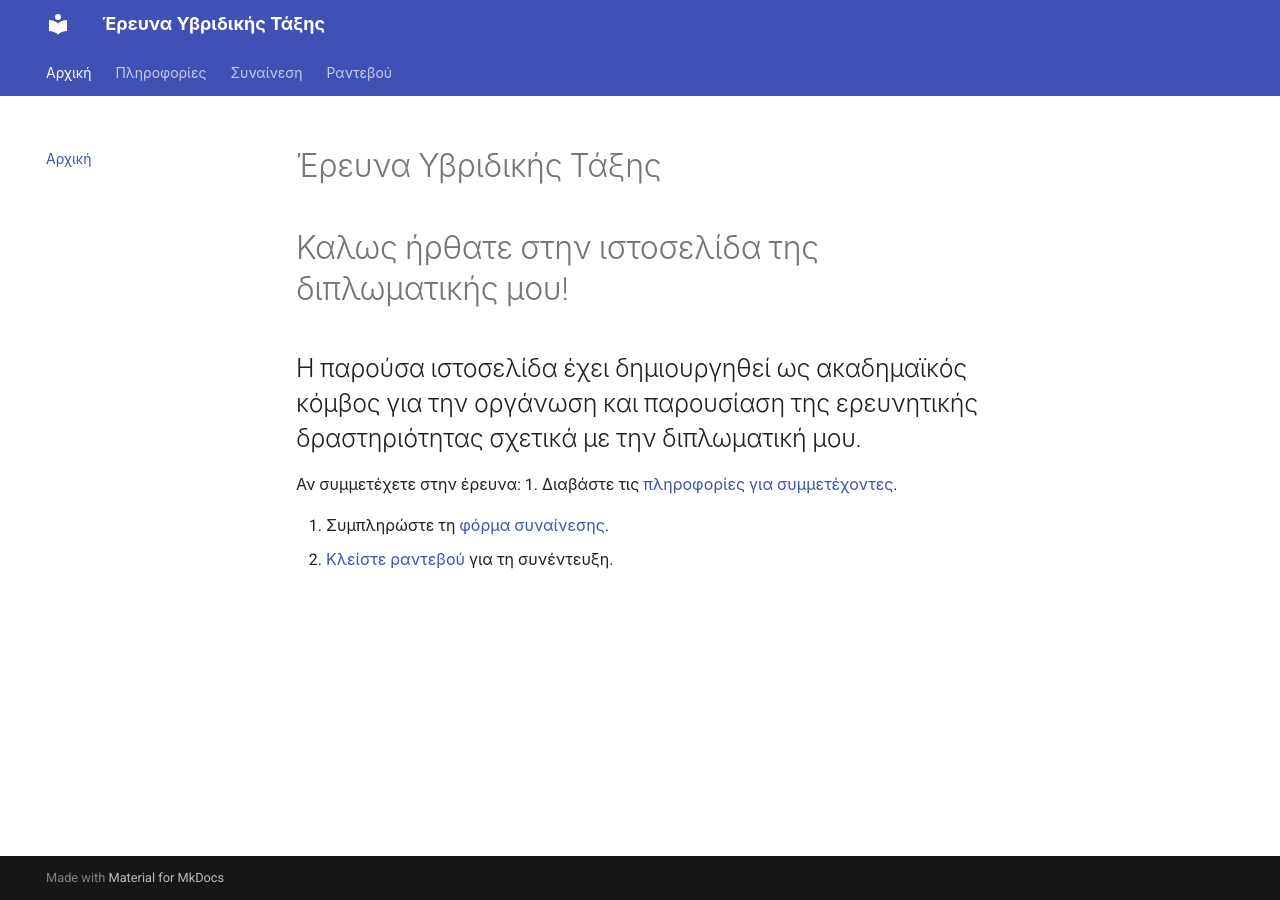
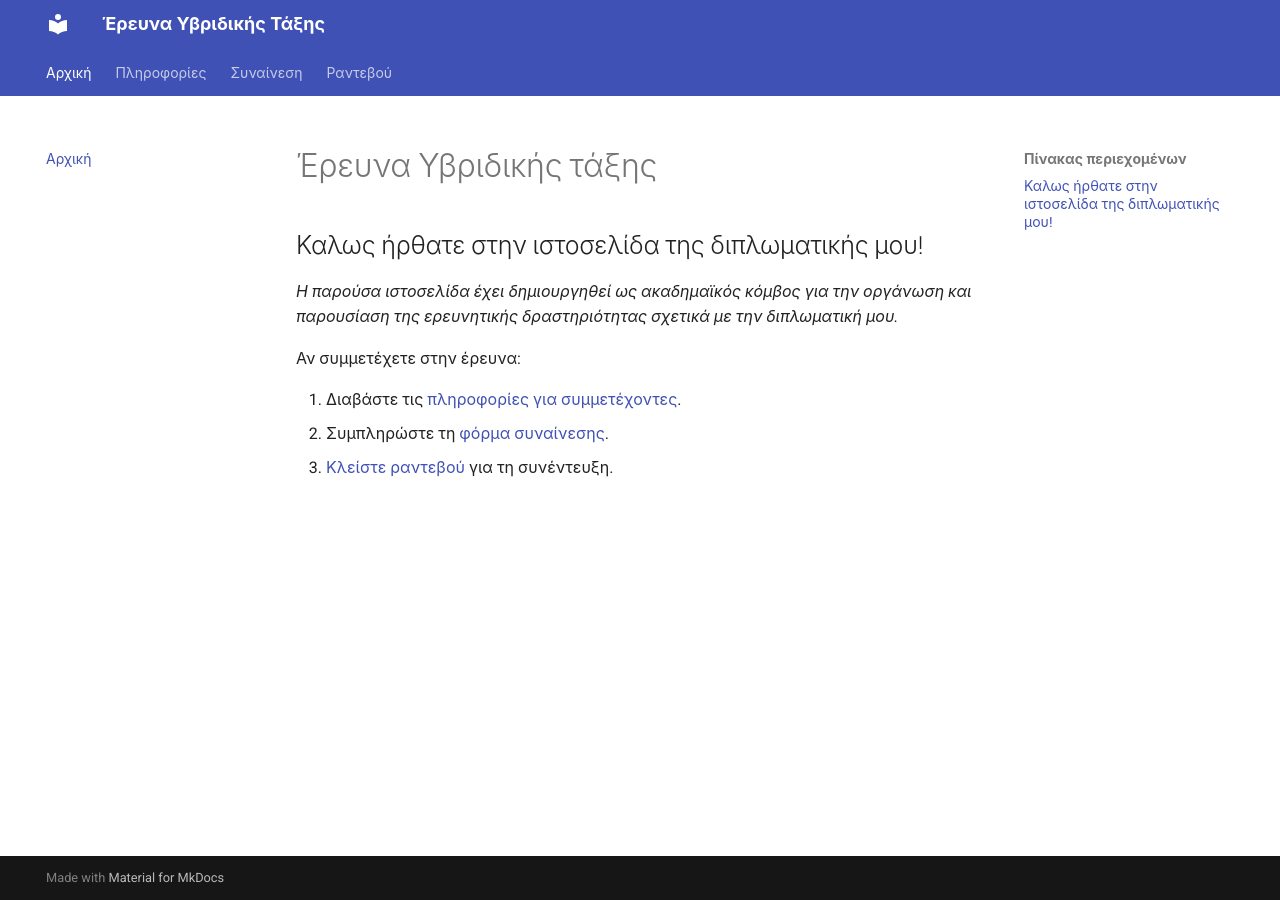
Before and after one commit to hybrid-learning-research/hybrid-learning-research.github.io, an MkDocs documentation site: the page built from docs/index.md, in a window 1280 px wide. Built offline with MkDocs 1.6.1 and Material for MkDocs 9.7.7, drawn with Linux system fonts in a browser that asks for light colours.

Commit message:
format changes

```diff
--- a/docs/index.md
+++ b/docs/index.md
@@ -1,11 +1,11 @@
-# Έρευνα Υβριδικής Τάξης
+# Έρευνα Υβριδικής τάξης
 
-# Καλως ήρθατε στην ιστοσελίδα της διπλωματικής μου!
-Η παρούσα ιστοσελίδα έχει δημιουργηθεί ως ακαδημαϊκός κόμβος για την οργάνωση και παρουσίαση της ερευνητικής δραστηριότητας σχετικά με την διπλωματική μου.
----
+## Καλως ήρθατε στην ιστοσελίδα της διπλωματικής μου!
+_Η παρούσα ιστοσελίδα έχει δημιουργηθεί ως ακαδημαϊκός κόμβος για την οργάνωση και παρουσίαση της ερευνητικής δραστηριότητας σχετικά με την διπλωματική μου._
+
 
 Αν συμμετέχετε στην έρευνα:
+
 1. Διαβάστε τις [πληροφορίες για συμμετέχοντες](participants.md).
-
 2. Συμπληρώστε τη [φόρμα συναίνεσης](consent.md).
 3. [Κλείστε ραντεβού](booking.md) για τη συνέντευξη.
```
Also changed, not shown: docs/participants.md (+2 -8 lines).
